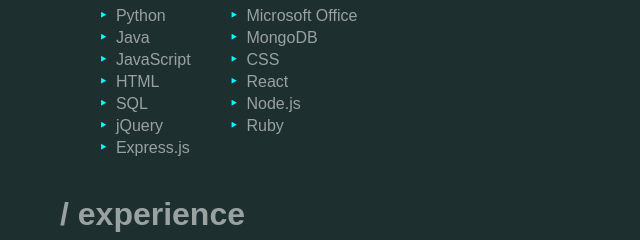
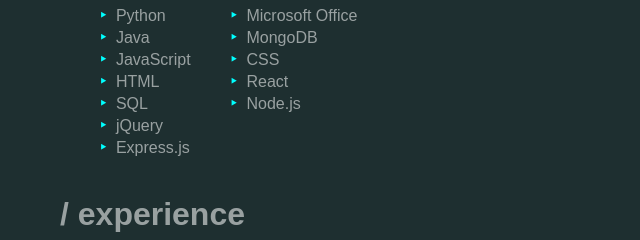
Before and after one commit to thatobaloyi/portfolio, a plain HTML site: page index.html in a window 1280 px wide. Shown: the part 692-932 px from the top of the page, 0-640 px from the left. Drawn offline with Linux system fonts and the light colour scheme.

Commit message:
Removed Ruby from index.html

```diff
--- a/index.html
+++ b/index.html
@@ -109,7 +109,6 @@
                                 <li>CSS</li>
                                 <li>React</li>
                                 <li>Node.js</li>
-                                <li>Ruby</li>
                             </ul>
                         </div>
                         <div>
```
